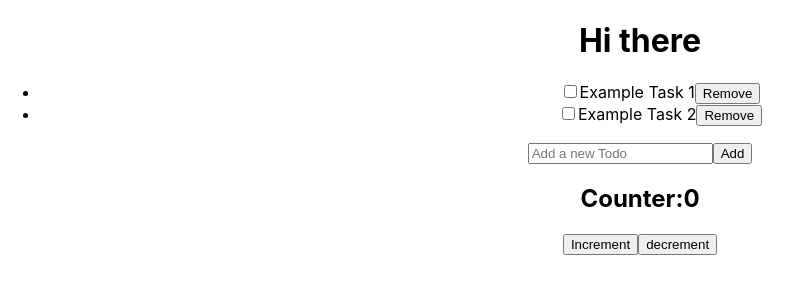
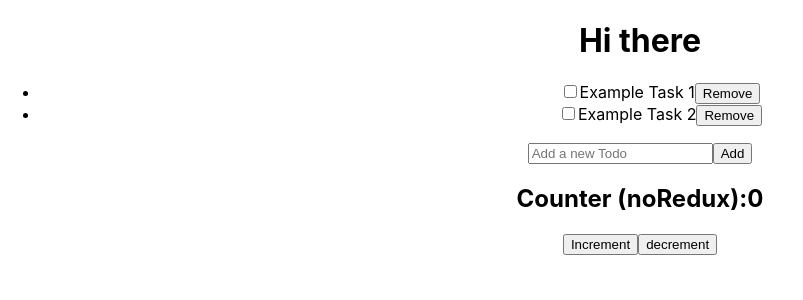
Before and after one commit to sudheer313/react-redux, a React (Create React App) app: page / in a window 1280 px wide. Shown: the top 300 px of the page, without its empty margins (0-803 px from the left). Built offline with nearby package versions, Linux system fonts and the light colour scheme.

Commit message:
implement counter with no redux

```diff
--- a/src/App.js
+++ b/src/App.js
@@ -1,6 +1,7 @@
 import "./App.css";
 import AddTodo from "./components/AddTodo";
 import Counter from "./components/Counter";
+import CounterNoRedux from "./components/CounterNoRedux";
 import TodoList from "./components/Todolist";
 
 function App() {
@@ -9,7 +10,8 @@ function App() {
       <h1>Hi there</h1>
       <TodoList />
       <AddTodo />
-      <Counter/>
+      {/* <Counter/> */}
+      <CounterNoRedux/>
     </div>
   );
 }
--- /dev/null
+++ b/src/components/CounterNoRedux.js
@@ -0,0 +1,25 @@
+import React, { useState } from "react";
+
+const CounterNoRedux = () => {
+  const [count, setCount] = useState(0);
+
+  const increment = () => {
+    setCount(count + 1);
+  };
+
+  const decrement = () => {
+    if (count > 0) {
+      setCount(count - 1);
+    }
+  };
+
+  return (
+    <div>
+      <h2>Counter (noRedux):{count}</h2>
+      <button onClick={increment}>Increment</button>
+      <button onClick={decrement}>decrement</button>
+    </div>
+  );
+};
+
+export default CounterNoRedux;
```
